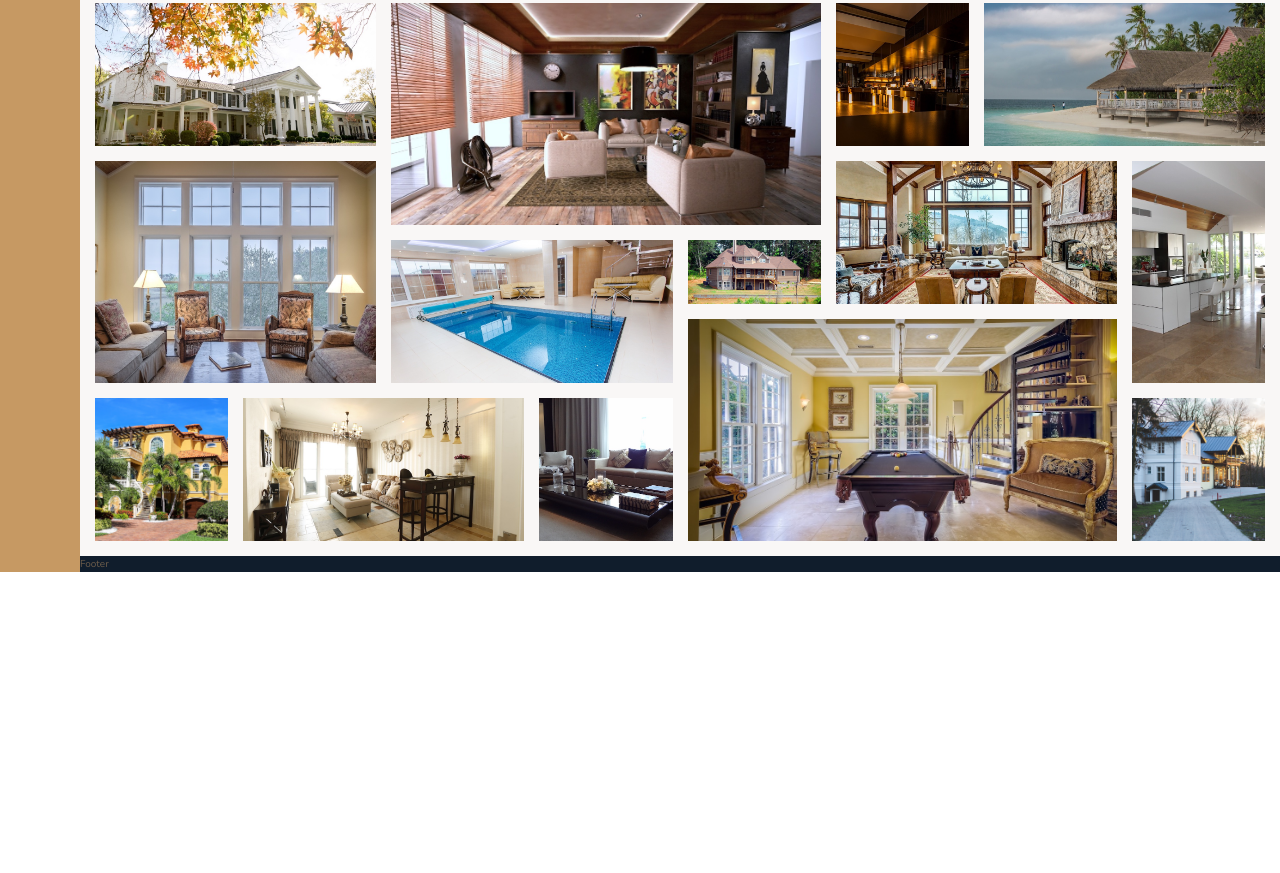
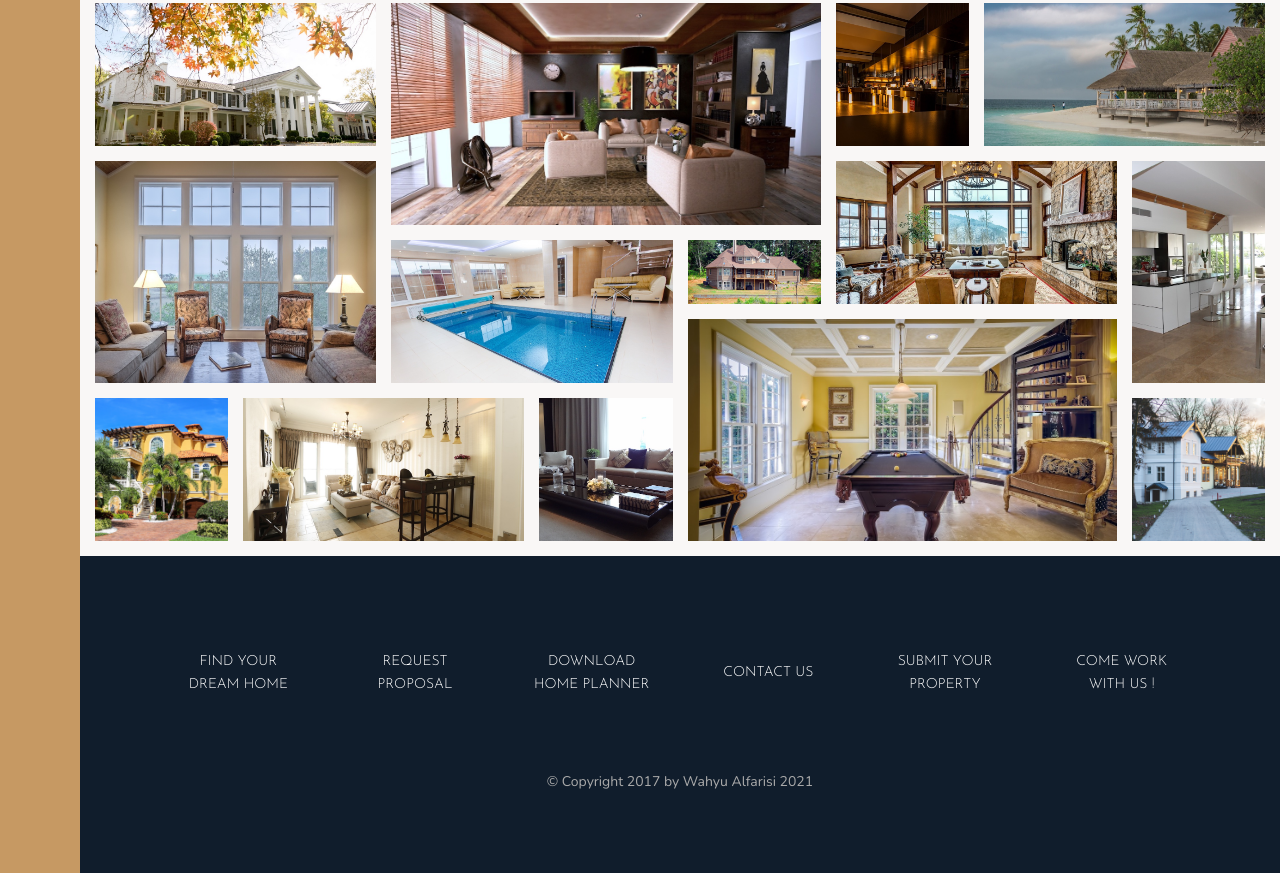
Before and after one commit to wahyualfarisi/nexter-grid-layout, a website: page index.html in a window 1280 px wide. Shown: the part 3074-3947 px from the top of the page. Before the commit the page ends 3646 px from the top, so only its background shows below. Drawn offline with nearby package versions, Linux system fonts and the light colour scheme.

Commit message:
create footer

```diff
--- a/index.html
+++ b/index.html
@@ -346,7 +346,17 @@
             </figure>
         </div>
         <div class="footer">
-            Footer
+           <ul class="nav">
+               <li class="nav__item"><a href="" class="nav__link">Find your dream home</a></li>
+               <li class="nav__item"><a href="" class="nav__link">Request Proposal</a></li>
+               <li class="nav__item"><a href="" class="nav__link">Download home planner</a></li>
+               <li class="nav__item"><a href="" class="nav__link">Contact us</a></li>
+               <li class="nav__item"><a href="" class="nav__link">Submit your property</a></li>
+               <li class="nav__item"><a href="" class="nav__link">Come work with us !</a></li>
+           </ul>
+           <p class="copyright">
+               &copy; Copyright 2017 by Wahyu Alfarisi 2021
+           </p>
         </div>
     </body>
 </html>
--- a/sass/_footer.scss
+++ b/sass/_footer.scss
@@ -1,4 +1,39 @@
 .footer {
   background-color: $color-secondary;
   grid-column: full-start / full-end;
+  padding: 8rem;
 }
+
+.nav {
+  align-items: center;
+  list-style: none;
+
+  display: grid;
+  grid-template-columns: repeat(auto-fit, minmax(15rem, 1fr));
+  grid-gap: 2rem;
+
+  &__link:link,
+  &__link:visited {
+    font-size: 1.4rem;
+    color: #fff;
+    text-decoration: none;
+    font-family: $font-display;
+    text-transform: uppercase;
+    text-align: center;
+    padding: 1.5rem;
+    display: block;
+    transition: all 0.2s;
+  }
+
+  &__link:hover,
+  &__link:active {
+    background-color: rgba(#fff, 0.05);
+  }
+}
+
+.copyright {
+  font-size: 1.4rem;
+  color: $color-grey-light-2;
+  margin-top: 6rem;
+  text-align: center;
+}
```
Also changed, not shown: css/style.css.
